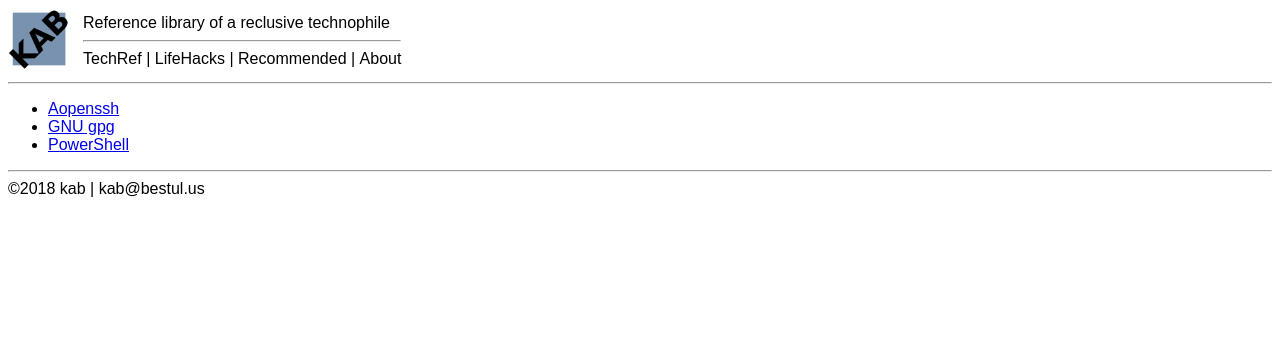
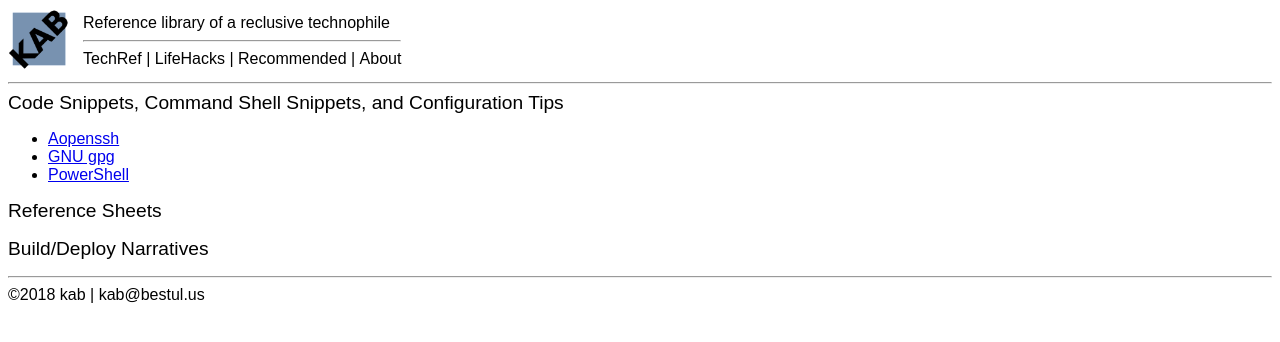
Before and after one commit to kabtech/kab, a Jekyll site: the page built from index.md, in a window 1280 px wide. Shown: the top 342 px of the page. Built offline with Jekyll 4.4.1, drawn with Linux system fonts in a browser that asks for light colours; our own code applies the rules of GitHub Pages for plain Markdown files.

Commit message:
Update main.html

```diff
--- a/_layouts/main.html
+++ b/_layouts/main.html
@@ -20,11 +20,38 @@
 <hr/>
 </div>
 <div id="content">
-<div id="thelist">
+<div id="ccc">
+    <p class="sectionHeader">Code Snippets, Command Shell Snippets, and Configuration Tips</p>
     <ul>
       {% assign items = site.pages | sort: 'title' %}
       {% for p in items %}
         {% if p.group == "ccc" %}
+        <li>
+          <a href="{{ p.url }}">{{ p.title }}</a>
+        </li>
+        {% endif %}
+      {% endfor %}
+    </ul>
+</div>
+<div id="rs">
+    <p class="sectionHeader">Reference Sheets</p>
+    <ul>
+      {% assign items = site.pages | sort: 'title' %}
+      {% for p in items %}
+        {% if p.group == "rs" %}
+        <li>
+          <a href="{{ p.url }}">{{ p.title }}</a>
+        </li>
+        {% endif %}
+      {% endfor %}
+    </ul>
+</div>
+<div id="bdn">
+    <p class="sectionHeader">Build/Deploy Narratives</p>
+    <ul>
+      {% assign items = site.pages | sort: 'title' %}
+      {% for p in items %}
+        {% if p.group == "bdn" %}
         <li>
           <a href="{{ p.url }}">{{ p.title }}</a>
         </li>
```
